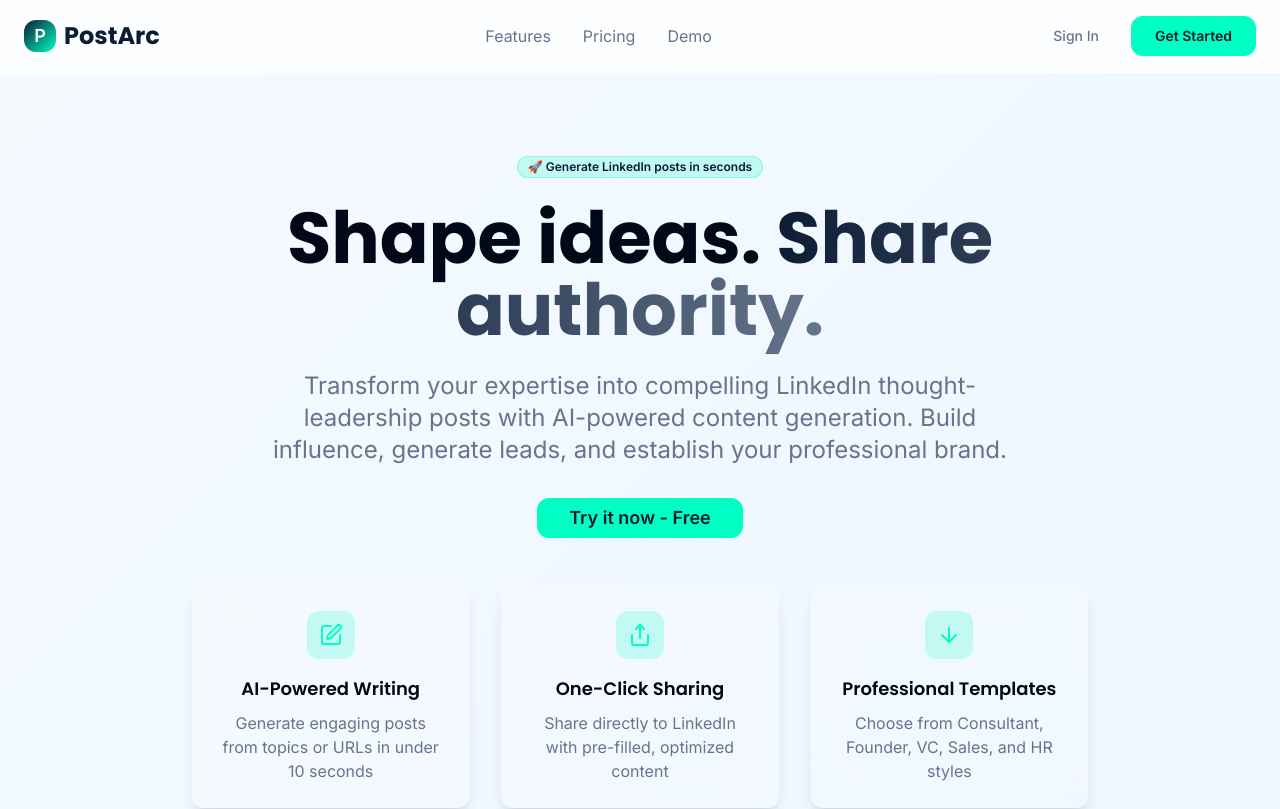
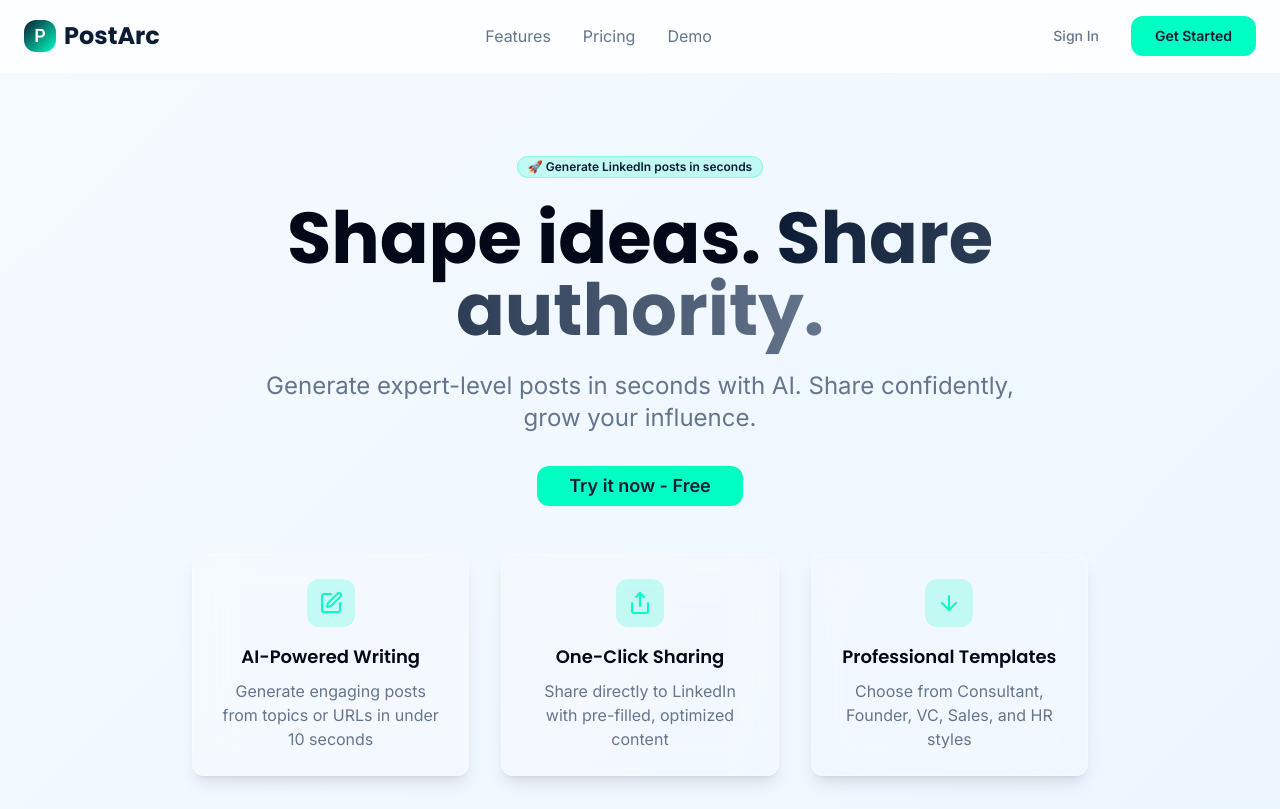
Before and after one commit to harrykioko/postarc-genesis-flow, a React (Vite) app: page / in a window 1280 px wide. Shown: the top 809 px of the page. Built offline with nearby package versions, Linux system fonts and the light colour scheme.

Commit message:
Update hero subheader
Change the subheader text in the hero component.

```diff
--- a/src/components/Hero.tsx
+++ b/src/components/Hero.tsx
@@ -1,4 +1,3 @@
-
 import { Button } from "@/components/ui/button";
 import { Badge } from "@/components/ui/badge";
 import { ArrowDown, Edit, Share } from "lucide-react";
@@ -22,9 +21,7 @@ export const Hero = () => {
           </h1>
 
           <p className="text-xl md:text-2xl text-slate mb-8 leading-relaxed max-w-3xl mx-auto">
-            Transform your expertise into compelling LinkedIn thought-leadership posts
-            with AI-powered content generation. Build influence, generate leads,
-            and establish your professional brand.
+            Generate expert-level posts in seconds with AI. Share confidently, grow your influence.
           </p>
 
           <div className="flex justify-center items-center mb-12">
```
